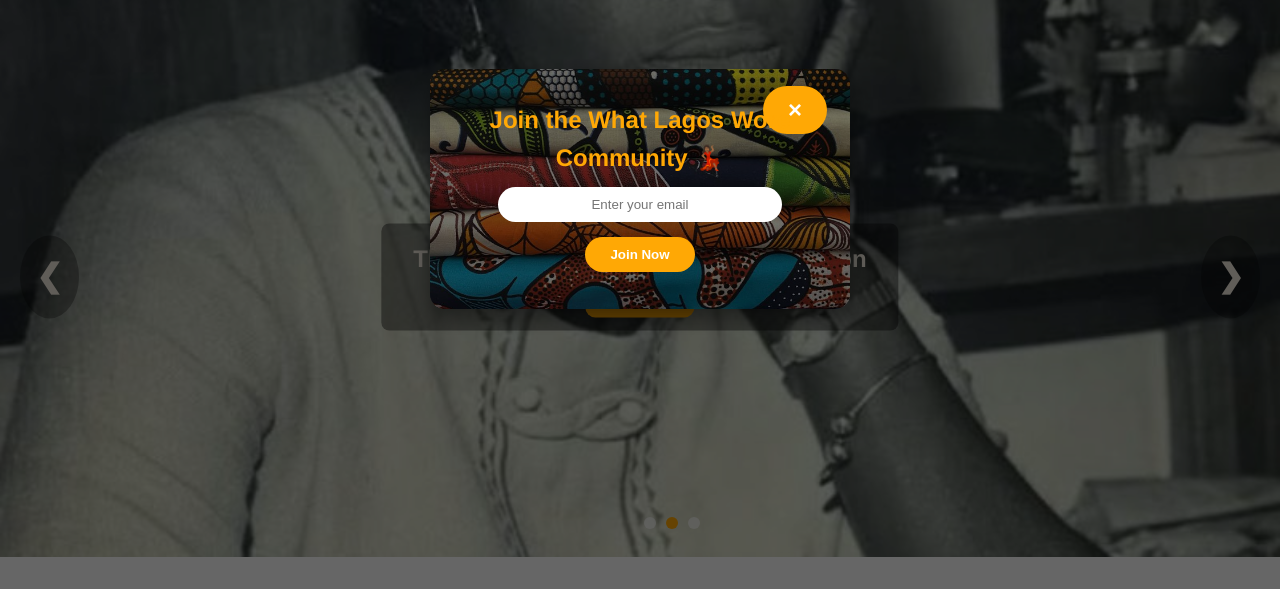
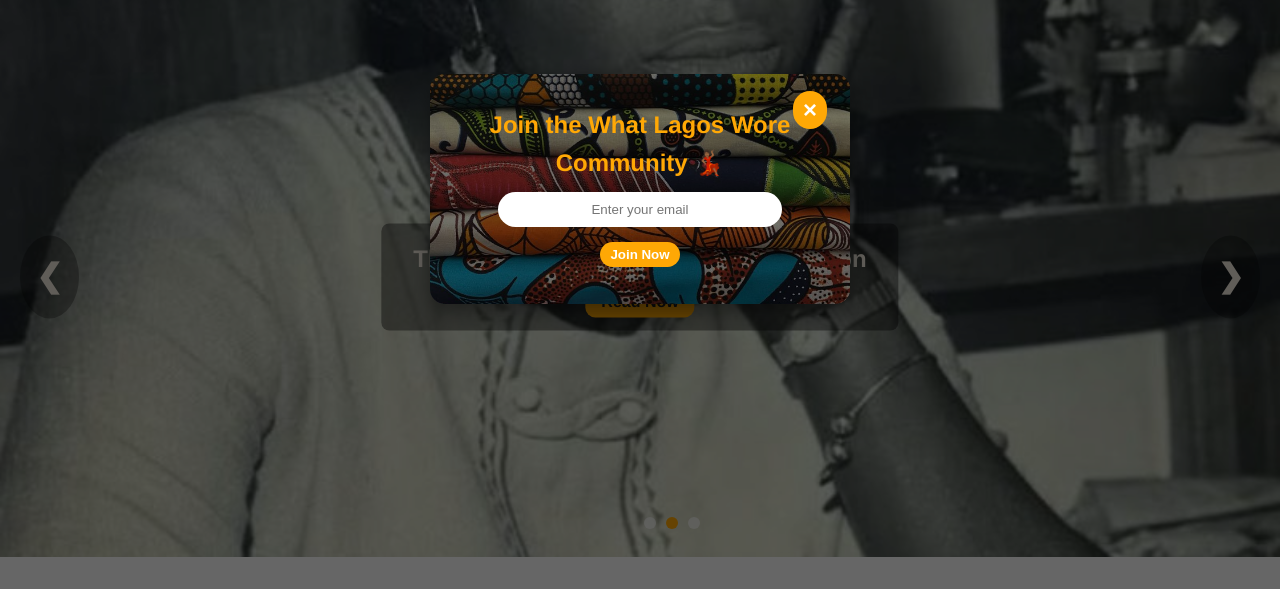
Before and after one commit to kerdaino/WLW, a website: page index.html in a window 1280 px wide. Shown: the part 211-800 px from the top of the page. Drawn offline with Linux system fonts and the light colour scheme.

Commit message:
button fixed

```diff
--- a/assets/css/style.css
+++ b/assets/css/style.css
@@ -1100,7 +1100,7 @@
   background: #FFA805;
   color: #fff;
   border: none;
-  padding: 10px 25px;
+  padding: 5px 10px;
   margin: 5px;
   border-radius: 30px;
   cursor: pointer;
```
